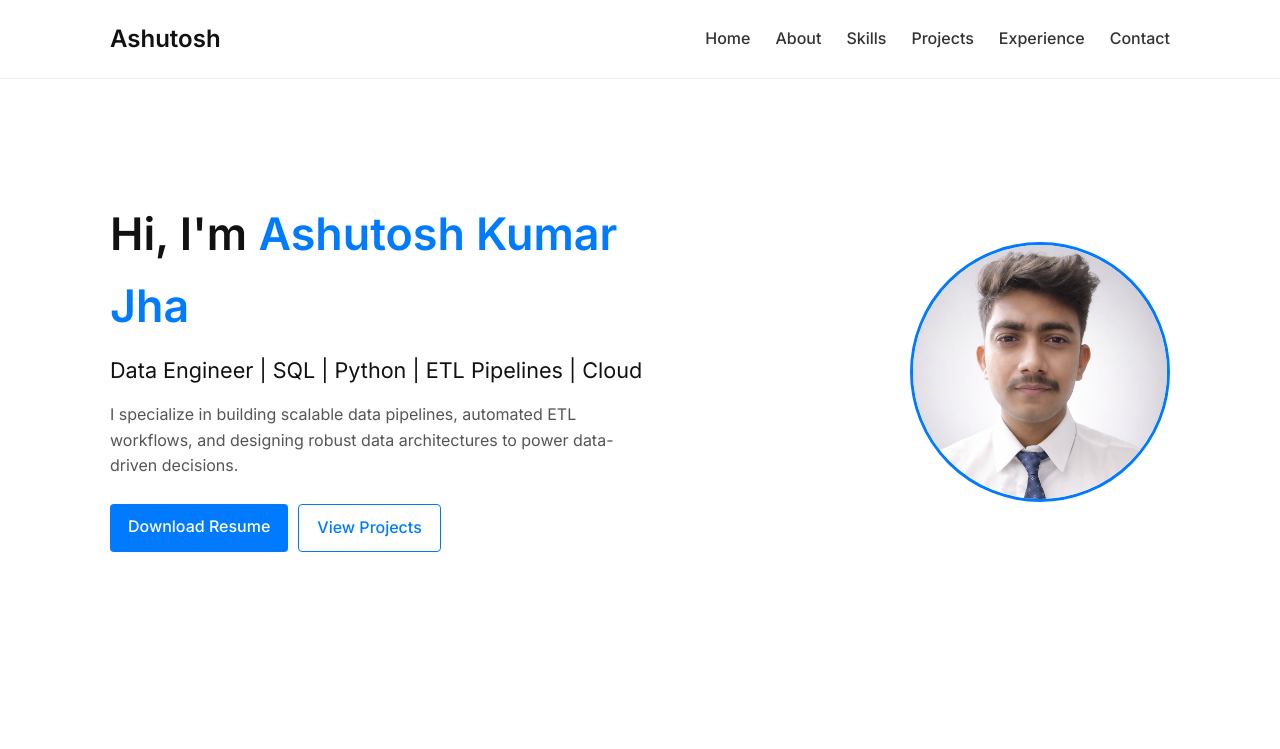
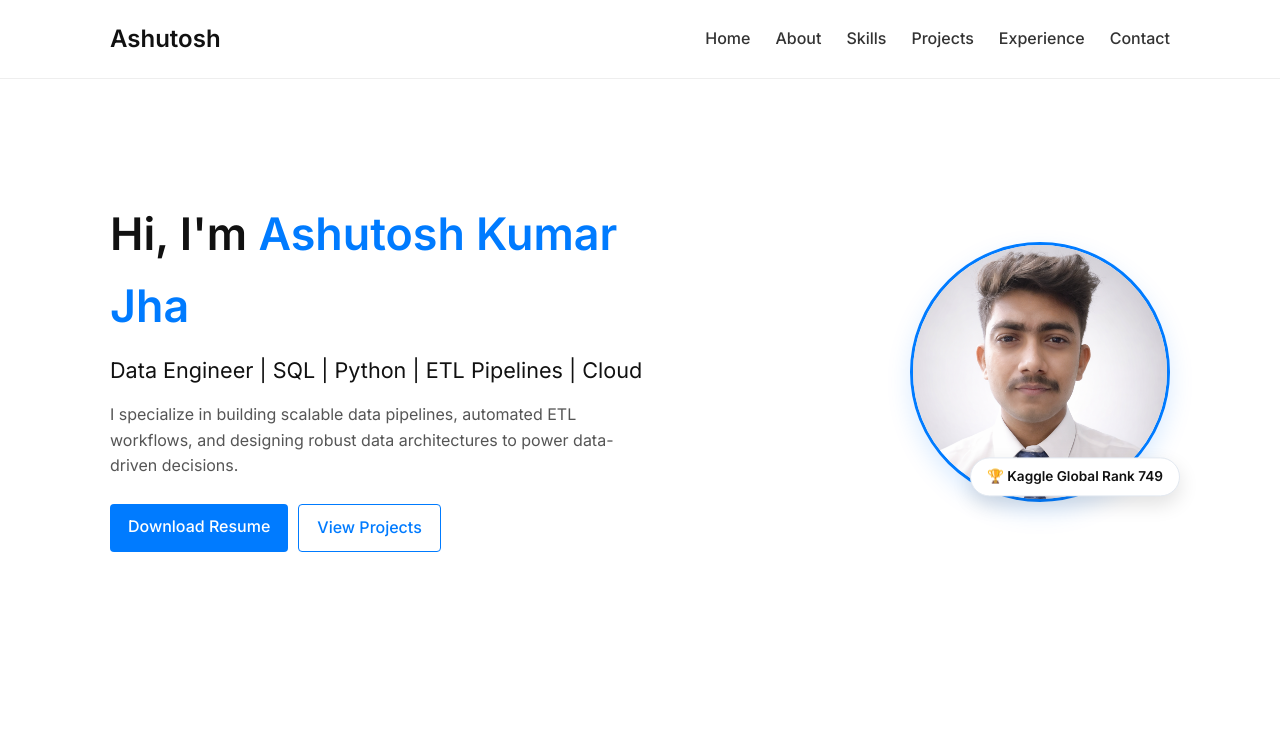
Before and after one commit to AshutoshJha-007/My-Portfolio, a plain HTML site: page index.html in a window 1280 px wide. Shown: the top 749 px of the page. Drawn offline with Linux system fonts and the light colour scheme.

Commit message:
Add floating achievement badge on profile photo

```diff
--- a/index.html
+++ b/index.html
@@ -10,7 +10,7 @@
     <link href="https://fonts.googleapis.com/css2?family=Inter:wght@300;400;500;600&display=swap" rel="stylesheet">
 
     <!-- ================= CSS ================= -->
-    <link rel="stylesheet" href="styles.css?v=5.0">
+    <link rel="stylesheet" href="styles.css?v=5.1">
 </head>
 
 <body>
@@ -76,7 +76,12 @@
 
         <!-- RIGHT IMAGE -->
         <div class="hero-right">
-           <img src="Me.png" alt="Profile Photo">
+            <div class="hero-image-wrapper">
+                <img src="Me.png" alt="Profile Photo">
+                <div class="floating-badge">
+                    🏆 Kaggle Global Rank 749
+                </div>
+            </div>
         </div>
 
     </div>
--- a/styles.css
+++ b/styles.css
@@ -147,6 +147,17 @@ header {
 }
 
 /* HERO IMAGE */
+.hero-right {
+    position: relative;
+    display: flex;
+    justify-content: center;
+}
+
+.hero-image-wrapper {
+    position: relative;
+    display: inline-block;
+}
+
 .hero-right img {
     width: 260px;
     height: 260px;
@@ -154,7 +165,33 @@ header {
     border-radius: 50%;
     border: 3px solid #007bff;
     background: linear-gradient(to right, #f8f9fa, #ffffff);
+    box-shadow: 0 10px 25px rgba(0, 123, 255, 0.15);
+}
 
+.floating-badge {
+    position: absolute;
+    bottom: 8px;
+    right: -10px;
+    background: #ffffff;
+    padding: 8px 16px;
+    border-radius: 20px;
+    box-shadow: 0 8px 20px rgba(0, 0, 0, 0.12);
+    border: 1px solid #e2e8f0;
+    font-size: 0.85rem;
+    font-weight: 600;
+    color: #111;
+    animation: float 3s ease-in-out infinite;
+    white-space: nowrap;
+    z-index: 2;
+}
+
+@keyframes float {
+    0%, 100% {
+        transform: translateY(0);
+    }
+    50% {
+        transform: translateY(-6px);
+    }
 }
 
 
```
